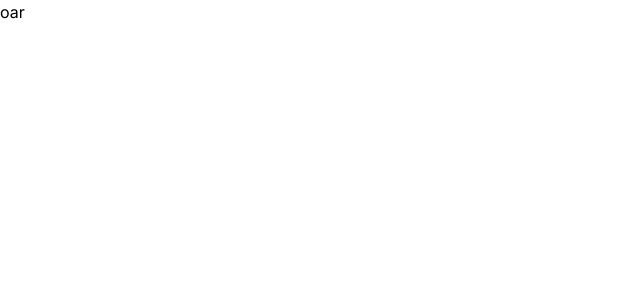
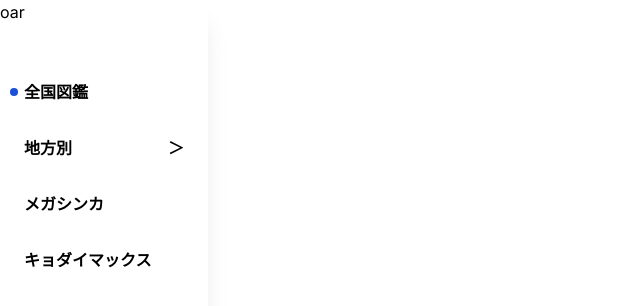
Before and after one commit to araseyasuaki/Pokemon, a Next.js app: page /oar in a window 1280 px wide. Shown: the top 306 px of the page, without its empty margins (0-640 px from the left). Built offline with nearby package versions, Linux system fonts and the light colour scheme.

Commit message:
テスト２

```diff
--- a/app/Parts/MenuLink.tsx
+++ b/app/Parts/MenuLink.tsx
@@ -1,15 +1,13 @@
-'use client';
-
 import Link from "next/link";
 import { usePathname } from "next/navigation";
 import clsx from "clsx";
 
-interface MenuBer {
+interface MenuBerProps {
   link: string,
   text: string,
 }
 
-export function MenuBer(props: MenuBer) {
+export function MenuBer(props: MenuBerProps) {
 
   const pathname = usePathname();
 
--- a/app/layout.tsx
+++ b/app/layout.tsx
@@ -19,7 +19,7 @@ export default function RootLayout({
   return (
     <html lang="ja">
       <body className={inter.className}>
-      {/* <Menu/> */}
+      <Menu/>
         {children}
       </body>
     </html>
```
